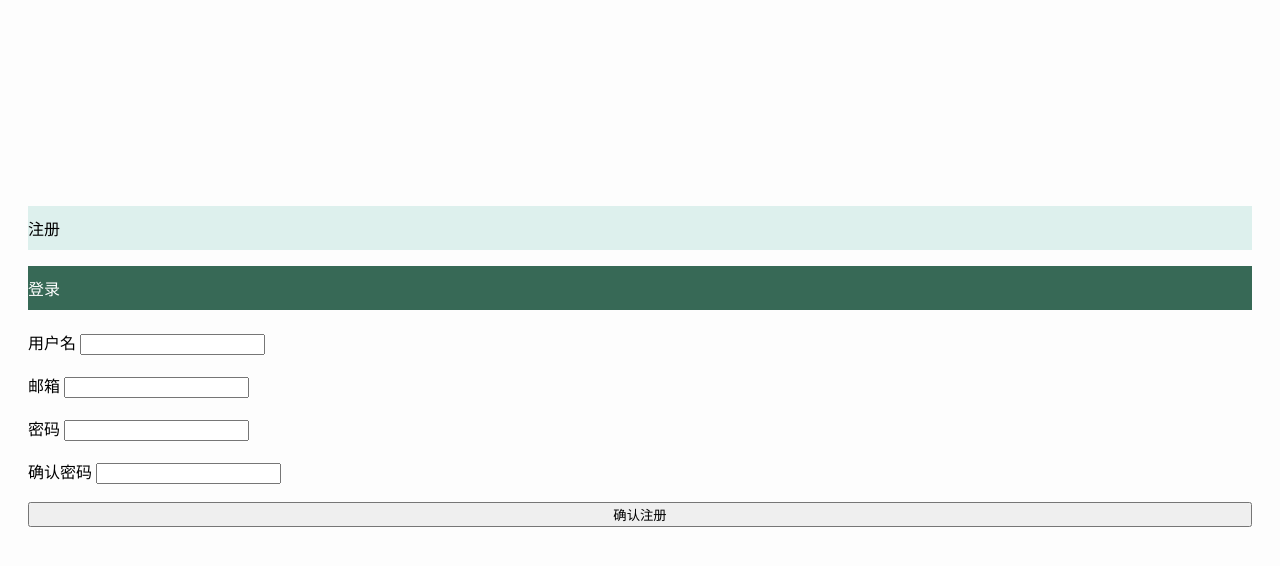
After one commit to SyanH/minicms, a PHP site: template modules/auth/views/reg.php in a window 1280 px wide. The commit adds this page. Shown: the top 566 px of the page. Run offline with PHP 8.4, Linux system fonts and the light colour scheme; the template is opened without the code that fills it, so the values that code supplies are empty.

Commit message:
添加注册功能(未完成)

```diff
--- a/modules/auth/bootstrap.php
+++ b/modules/auth/bootstrap.php
@@ -117,7 +117,9 @@ $this->module('auth')->extend([
 	}
 ]);
 
+//添加管理员组
 $this['acl']->addGroup('admin', true);
+//添加用户组
 $this['acl']->addGroup('user');
 
 //路由
--- /dev/null
+++ b/modules/auth/views/reg.php
@@ -0,0 +1,131 @@
+<!DOCTYPE html>
+<html>
+<head>
+	<title>用户注册</title>
+	<link rel="stylesheet" type="text/css" href="<?php echo $this->assets('module.admin@assets/css/base.css'); ?>">
+    <link rel="stylesheet" type="text/css" href="<?php echo $this->assets('module.admin@assets/css/style.css'); ?>">
+	<link rel="stylesheet" type="text/css" href="<?php echo $this->assets('module.admin@assets/css/font-awesome.min.css'); ?>">
+	<style type="text/css">
+		body{
+			background-color: #fdfdfd;
+		}
+		.reg-wrap{
+			padding:20px;
+			margin-top: 170px;
+		}
+		.error{
+			display: none;
+            color:red;
+            font-size:13px;
+		}
+		.reg-icon{
+			margin-right: 5px;
+			display: none;
+		}
+		.login-error{
+			display: none;
+		}
+        .tabs{
+            margin-bottom:20px;
+        }
+        .tabs p.reg-tab{
+            background: #ddf0ed;
+            padding:10px 0;
+        }
+        .tabs p.login-tab{
+            background: #376956;
+            padding:10px 0;
+        }
+        .tabs p.login-tab a{
+            color:#fff;
+            text-decoration: none;
+            display:block;
+        }
+        .reg-btn{
+        	width:100%;
+        }
+	</style>
+</head>
+<body>
+	<div class="grid">
+		<div class="row row-center">
+			<div class="reg-wrap col-4">
+				<div class="forms gutterless">
+                    <div class="row tabs">
+                        <div class="col-6 text-center"><p class="reg-tab">注册</p></div>
+                        <div class="col-6 text-center"><p class="login-tab"><a href="<?php echo $this->urlFor('login'); ?>">登录</a></p></div>
+                    </div>
+                    <div class="alert alert-error login-error">登录失败！，请输入正确的账号和密码</div>
+                    <section>
+                        <label>用户名 <span class="error name-error">账号不能为空</span></label>
+                        <input type="text" id="name"/>
+                    </section><br />
+                    <section>
+                        <label>邮箱 <span class="error email-error">邮箱不能为空</span></label>
+                        <input type="email" id="email"/>
+                    </section><br />
+                    <section>
+                        <label>密码 <span class="error pass-error">密码不能为空</span></label>
+                        <input type="password" id="password"/>
+                    </section><br />
+                    <section>
+                        <label>确认密码 <span class="error enpass-error">确认密码不能为空</span></label>
+                        <input type="password" id="enpassword"/>
+                    </section><br />
+                    <section class="row row-center">
+                    	<div class="col-4">
+                        	<button type="primary" class="reg-btn btn"><i class="fa fa-spinner fa-spin reg-icon"></i>确认注册</button>
+                    	</div>
+                    </section>
+				</div>
+			</div>
+		</div>
+	</div>
+	<script type="text/javascript" src="<?php echo $this->assets('module.admin@assets/js/jquery-2.1.4.min.js'); ?>"></script>
+	<script type="text/javascript">
+		$(function(){
+			$('.reg-btn').click(function(){
+				var name = $.trim($('#name').val());
+				var email = $.trim($('#email').val());
+				var password = $.trim($('#password').val());
+				var enpassword = $.trim($('#enpassword').val());
+				if(name == ''){
+					$('.name-error').show();
+					return;
+				}
+				if(email == ''){
+					$('.email-error').show();
+					return;
+				}
+				if(password == ''){
+					$('.pass-error').show();
+					return;
+				}
+				if(enpassword == ''){
+					$('.enpass-error').show();
+					return;
+				}
+				$.ajax({
+					type: "POST",
+					url: "<?php echo $this->urlFor('reg'); ?>",
+					data: {name:name, password:password, email:email, enpassword:enpassword},
+					dataType: "json",
+					beforeSend: function(){
+						$('.reg-icon').show();
+					},
+					success: function(data){
+						$('.reg-icon').hide();
+						if (data.status == 1) {
+							$('.login-error').hide();
+							window.location.href = "<?php echo $this['app.url']; ?>";
+						} else {
+							$('.login-error').show();
+						}
+					}
+				});
+			});
+
+		});
+	</script>
+</body>
+</html>
```
Also changed, not shown: modules/admin/assets/css/base.css (+5 -3 lines), modules/auth/controllers/Auth.php (+14 -0 lines).
